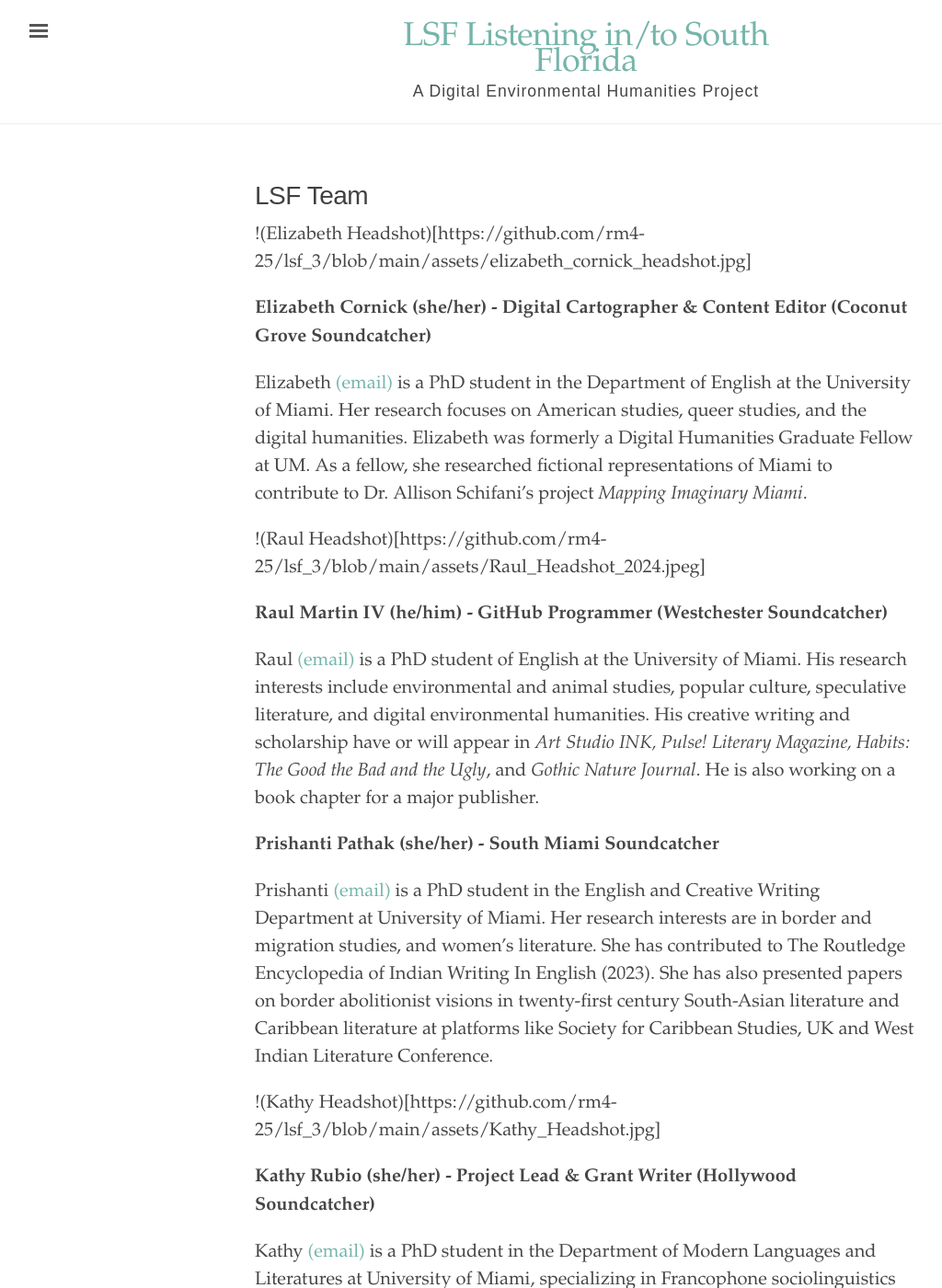
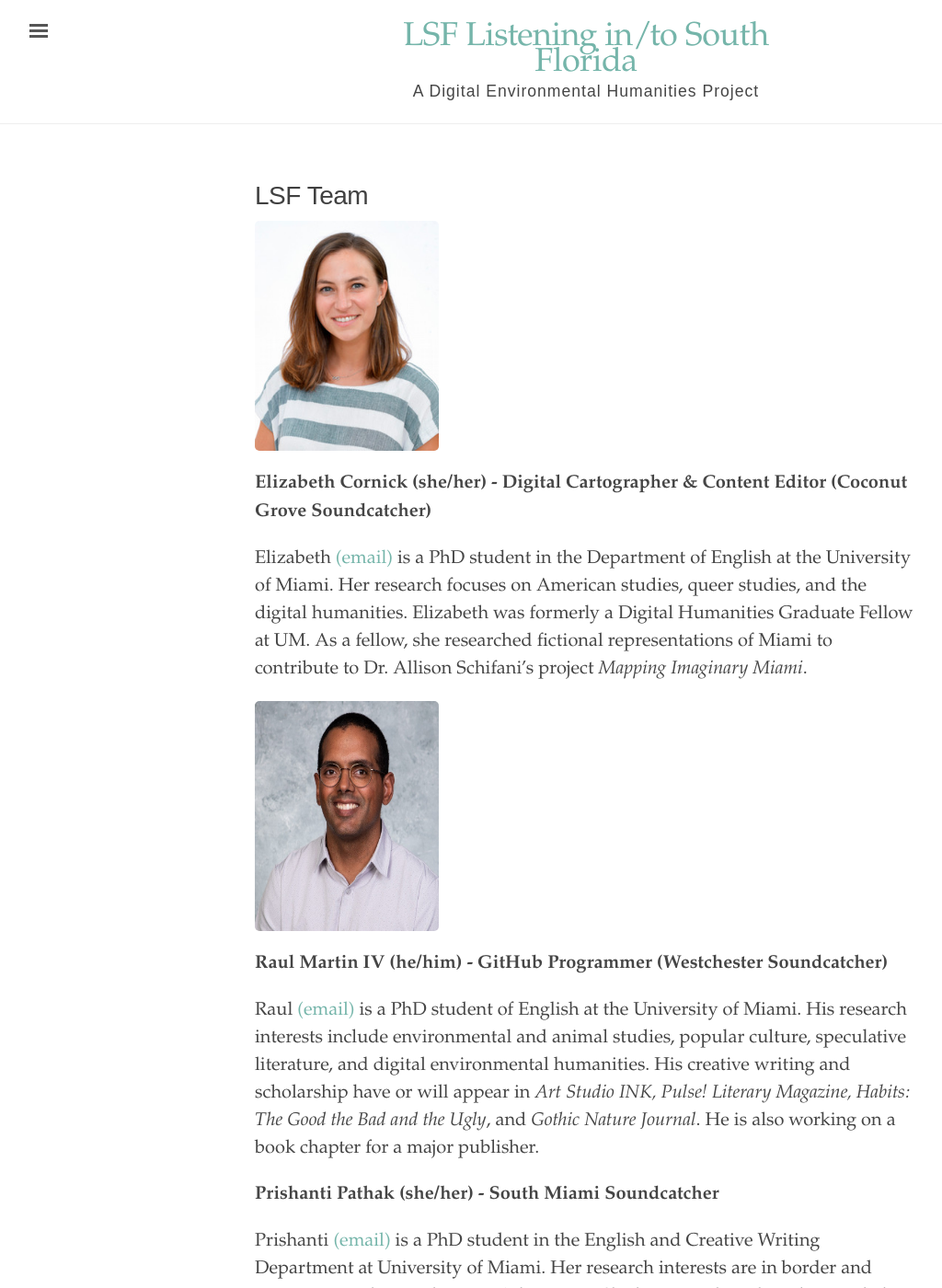
Before and after one commit to rm4-25/lsf_3, a Jekyll site: the page built from LSF Team.md, in a window 1280 px wide and 1400 px high. Shown: the whole window at 92% size, without its empty margins (3-1027 px from the left). Built offline with Jekyll 4.4.1, drawn with Linux system fonts in a browser that asks for light colours.

Commit message:
Update LSF Team.md
Edited image links to HTML.

```diff
--- a/LSF Team.md
+++ b/LSF Team.md
@@ -4,13 +4,13 @@
 order: 4
 ---
 
-!(Elizabeth Headshot)[https://github.com/rm4-25/lsf_3/blob/main/assets/elizabeth_cornick_headshot.jpg]
+<img src="https://github.com/rm4-25/lsf_3/blob/main/assets/elizabeth_cornick_headshot.jpg" alt="Elizabeth" style="width:200px;height:250px;">
 
 **Elizabeth Cornick (she/her) - Digital Cartographer & Content Editor (Coconut Grove Soundcatcher)**
 
 Elizabeth [(email)](mailto:emc988@miami.edu) is a PhD student in the Department of English at the University of Miami. Her research focuses on American studies, queer studies, and the digital humanities. Elizabeth was formerly a Digital Humanities Graduate Fellow at UM. As a fellow, she researched fictional representations of Miami to contribute to Dr. Allison Schifani’s project _Mapping Imaginary Miami_.
 
-!(Raul Headshot)[https://github.com/rm4-25/lsf_3/blob/main/assets/Raul_Headshot_2024.jpeg]
+<img src="https://github.com/rm4-25/lsf_3/blob/main/assets/Raul_Headshot_2024.jpeg" alt="Raul" style="width:200px;height:250px;">
 
 **Raul Martin IV (he/him) - GitHub Programmer (Westchester Soundcatcher)**
 
@@ -20,7 +20,7 @@
 
 Prishanti [(email)](mailto:pxp691@miami.edu) is a PhD student in the English and Creative Writing Department at University of Miami. Her research interests are in border and migration studies, and women's literature. She has contributed to The Routledge Encyclopedia of Indian Writing In English (2023). She has also presented papers on border abolitionist visions in twenty-first century South-Asian literature and Caribbean literature at platforms like Society for Caribbean Studies, UK and West Indian Literature Conference.
 
-!(Kathy Headshot)[https://github.com/rm4-25/lsf_3/blob/main/assets/Kathy_Headshot.jpg]
+<img src="https://github.com/rm4-25/lsf_3/blob/main/assets/Kathy_Headshot.jpg" alt="Raul" style="width:200px;height:250px;">
 
 **Kathy Rubio (she/her) - Project Lead & Grant Writer (Hollywood Soundcatcher)**
 
```
